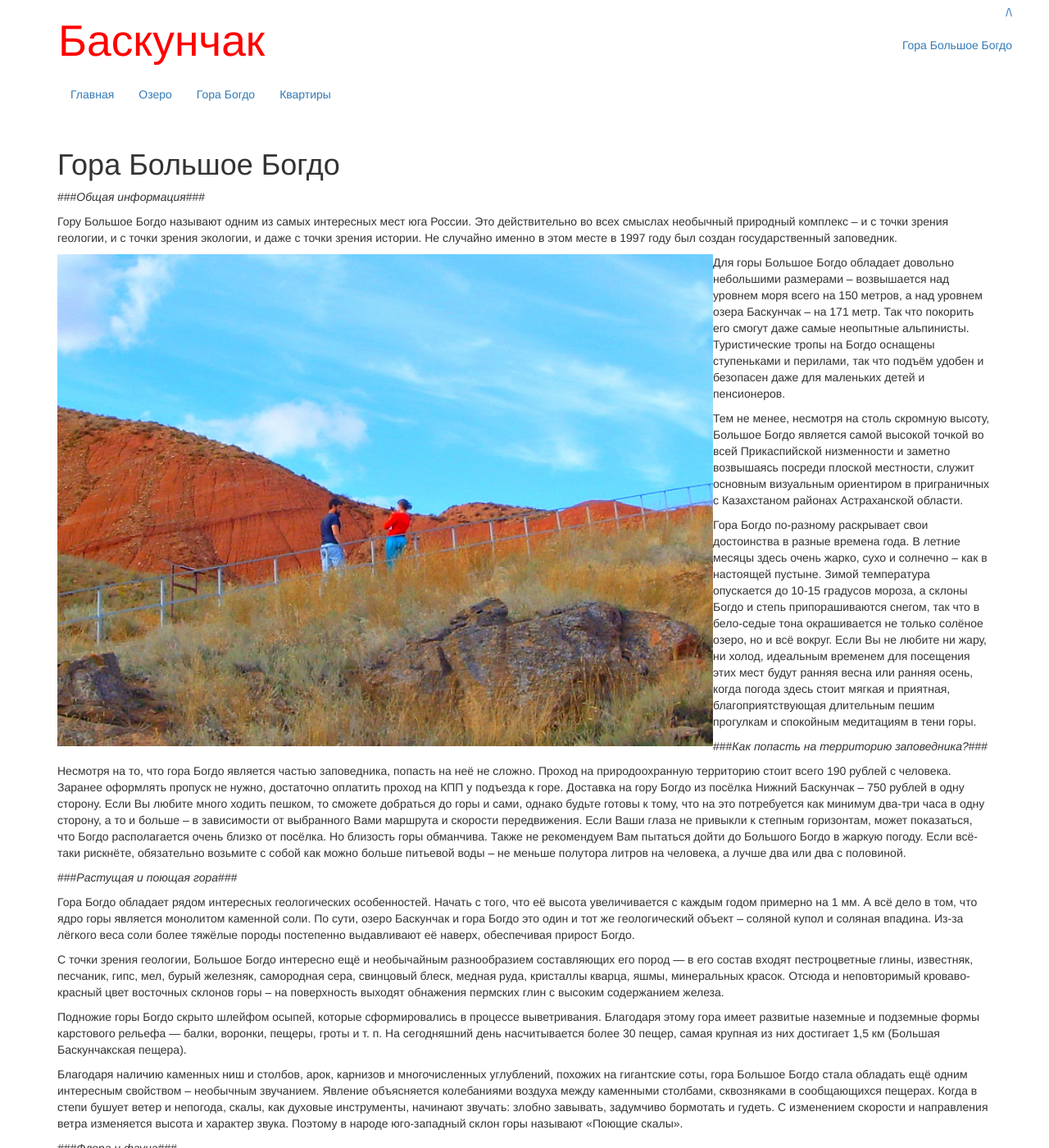
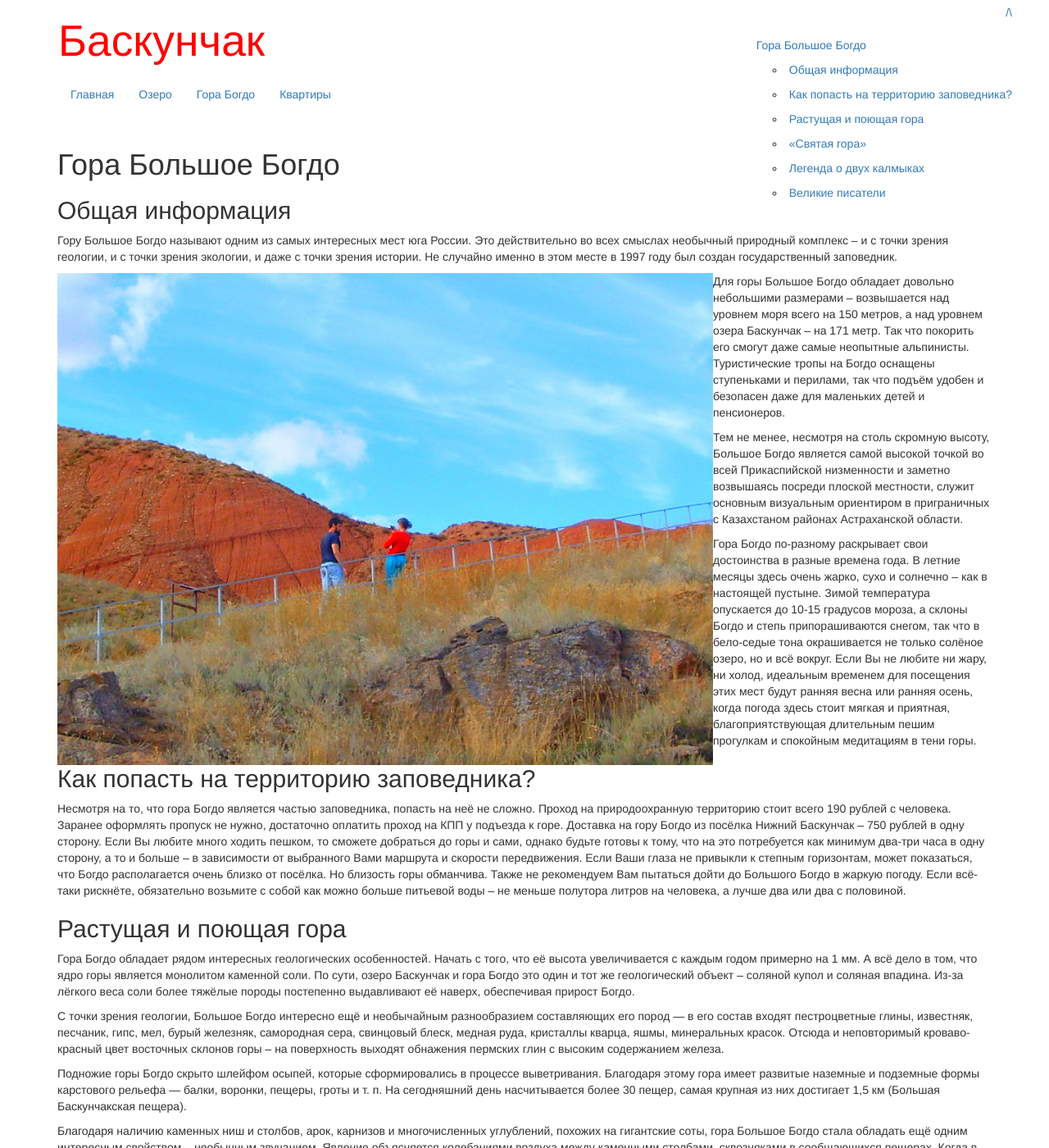
Before and after one commit to Baskunchak/baskunchak.github.io, a Jekyll site: the page built from mountain.md, in a window 1280 px wide and 1400 px high. Shown: the whole window at 82% size. Built offline with Jekyll 4.4.1, drawn with Linux system fonts in a browser that asks for light colours.

Commit message:
fix headers

```diff
--- a/mountain.md
+++ b/mountain.md
@@ -11,7 +11,8 @@ title: "Баскунчак - гора Богдо"
 Гора Большое Богдо
 ==================
 
-###*Общая информация*###
+Общая информация
+----------------
 
 Гору Большое Богдо называют одним из самых интересных мест юга России. Это действительно во всех смыслах необычный природный
 комплекс – и с точки зрения геологии, и с точки зрения экологии, и даже с точки зрения истории. Не случайно именно в этом месте в 1997 году был создан государственный заповедник.
@@ -24,11 +25,13 @@ title: "Баскунчак - гора Богдо"
 
 Гора Богдо по-разному раскрывает свои достоинства в разные времена года. В летние месяцы здесь очень жарко, сухо и солнечно – как в настоящей пустыне. Зимой температура опускается до 10-15 градусов мороза, а склоны Богдо и степь припорашиваются снегом, так что в бело-седые тона окрашивается не только солёное озеро, но и всё вокруг. Если Вы не любите ни жару, ни холод, идеальным временем для посещения этих мест будут ранняя весна или ранняя осень, когда погода здесь стоит мягкая и приятная, благоприятствующая длительным пешим прогулкам и спокойным медитациям в тени горы.
 
-###*Как попасть на территорию заповедника?*###
+Как попасть на территорию заповедника?
+--------------------------------------
 
 Несмотря на то, что гора Богдо является частью заповедника, попасть на неё не сложно. Проход на природоохранную территорию стоит всего 190 рублей с человека. Заранее оформлять пропуск не нужно, достаточно оплатить проход на КПП у подъезда к горе. Доставка на гору Богдо из посёлка Нижний Баскунчак – 750 рублей в одну сторону. Если Вы любите много ходить пешком, то сможете добраться до горы и сами, однако будьте готовы к тому, что на это потребуется как минимум два-три часа в одну сторону, а то и больше – в зависимости от выбранного Вами маршрута и скорости передвижения. Если Ваши глаза не привыкли к степным горизонтам, может показаться, что Богдо располагается очень близко от посёлка. Но близость горы обманчива. Также не рекомендуем Вам пытаться дойти до Большого Богдо в жаркую погоду. Если всё-таки рискнёте, обязательно возьмите с собой как можно больше питьевой воды – не меньше полутора литров на человека, а лучше два или два с половиной.
 
-###*Растущая и поющая гора*###
+Растущая и поющая гора
+----------------------
 
 Гора Богдо обладает рядом интересных геологических особенностей. Начать с того, что её высота увеличивается с каждым годом примерно на 1 мм. А всё дело в том, что ядро горы является монолитом каменной соли. По сути, озеро Баскунчак и гора Богдо это один и тот же геологический объект – соляной купол и соляная впадина. Из-за лёгкого веса соли более тяжёлые породы постепенно выдавливают её наверх, обеспечивая прирост Богдо.
 
@@ -54,7 +57,8 @@ http://www.mladvaswildlife.com/photos.php?subsub=444&pageNum_Photo_One=2&totalRo
 
 Вам, наверное, уже стало интересно, почему гора называется не просто «Богдо», а «Большое Богдо»? Вероятно, потому, что относительно недалеко располагается Богдо Малое. Эта «гора» поднимается над степью всего на 30 метров. Находится Малое Богдо в 40 километрах к северу от горы большое Богдо, на территории Казахстана. Горные породы Малого Богдо состоят из известняков, песчаников, глин и гипса, причем здесь преобладают известняки, являясь в сплошных массах, и образуя выходы наружу. Если вдруг Вам захочется посетить заграничного тёзку нашего Богдо, имейте в виду, что попасть на территорию Казахстана российским гражданам не так уж сложно – загранпаспорт не нужен, достаточно оформить пропуск.
 
-###*«Святая гора»*###
+«Святая гора»
+-------------
 
 Однако вернёмся к Богдо Большому. Эта гора у кочевавших здесь калмыков издавна была священным местом поклонения — святой хранительницей душ умерших. Они называли её «Богдо-ола», что означает «Святая гора» (от калмыцкого «богдо» — святой, священный, возвышенный, и «ола» — гора). Гора Большое Богдо также имела другое калмыцкое название — «Арслан-ола», т.е. «Лев-гора» (калмыцкое «арслан» — лев), за внешнее сходство горы с лежащим львом.
 
@@ -65,14 +69,16 @@ http://www.mladvaswildlife.com/photos.php?subsub=444&pageNum_Photo_One=2&totalRo
 
 Калмыкские буддисты почитают гору Богдо и в наши дни. На вершине Большого Богдо стоит тригонопункт (геодезическая тренога ученых), к которому паломники привязывают множество разноцветных ленточек. Как видно на фото, их оставляют и в других местах. Подробнее почитать о современных буддистских ритуалах на горе Богдо можно здесь: http://radmila-tarkova.livejournal.com/20925.html.
 
-###*Легенда о двух калмыках*###
+Легенда о двух калмыках
+-----------------------
 
 Вокруг горы Большое Богдо сложилось множество преданий и легенд. Одна из самых интересных записана Самуилом Гмелиным:
 «Богда прежде стоял при реке Яике*, но двое калмыцких святых предприняли оную перенесть к Волге. Они прежде, нежели приступили к своему трудному делу, молились и постились долгое время, потом подъяли ее на свои плечи; но как уже совершенно были близ Волги, то один осквернил себя злым помышлением; другие же истории объявляют, что он действительно учинил блудодеяние, после чего-то с ним сделалось, что он тотчас лишился своих сил и тяжестью горы вдавлен в землю, которую омочил своею кровью, отчего один бок горы сделался красным, а гора осталась на том месте, потому что товарищ его один не был в состоянии подвинуть ее далее; калмыки сим изъявляют особливый вид горы, которая с первоначальной стороны цела, а с другой расселась.»
 
 *Современное название реки – Урал.
 
-###*Великие писатели*###
+Великие писатели
+----------------
 
 Гора Богдо и озеро Баскунчак всегда притягивали к себе творческих людей – учёных, писателей, путешественников.
 В 1858 году окрестности горы Богдо и озера Баскунчак посетил Александр Дюма, автор всемирно известных романов «Три мушкетёра» и «Граф Монте-Кристо». Вот что он написал в своей книге «Путевые впечатления. В России»:
```
